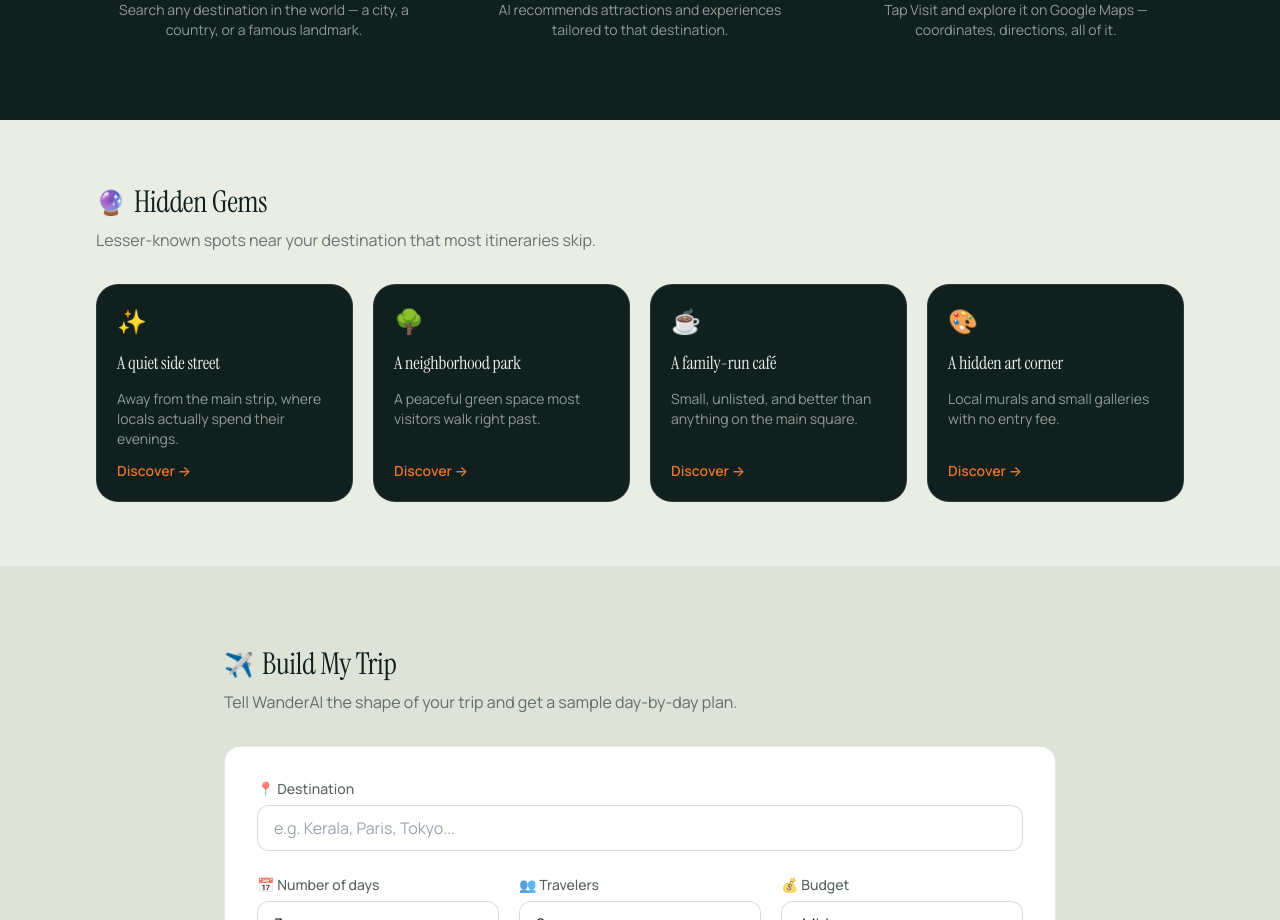
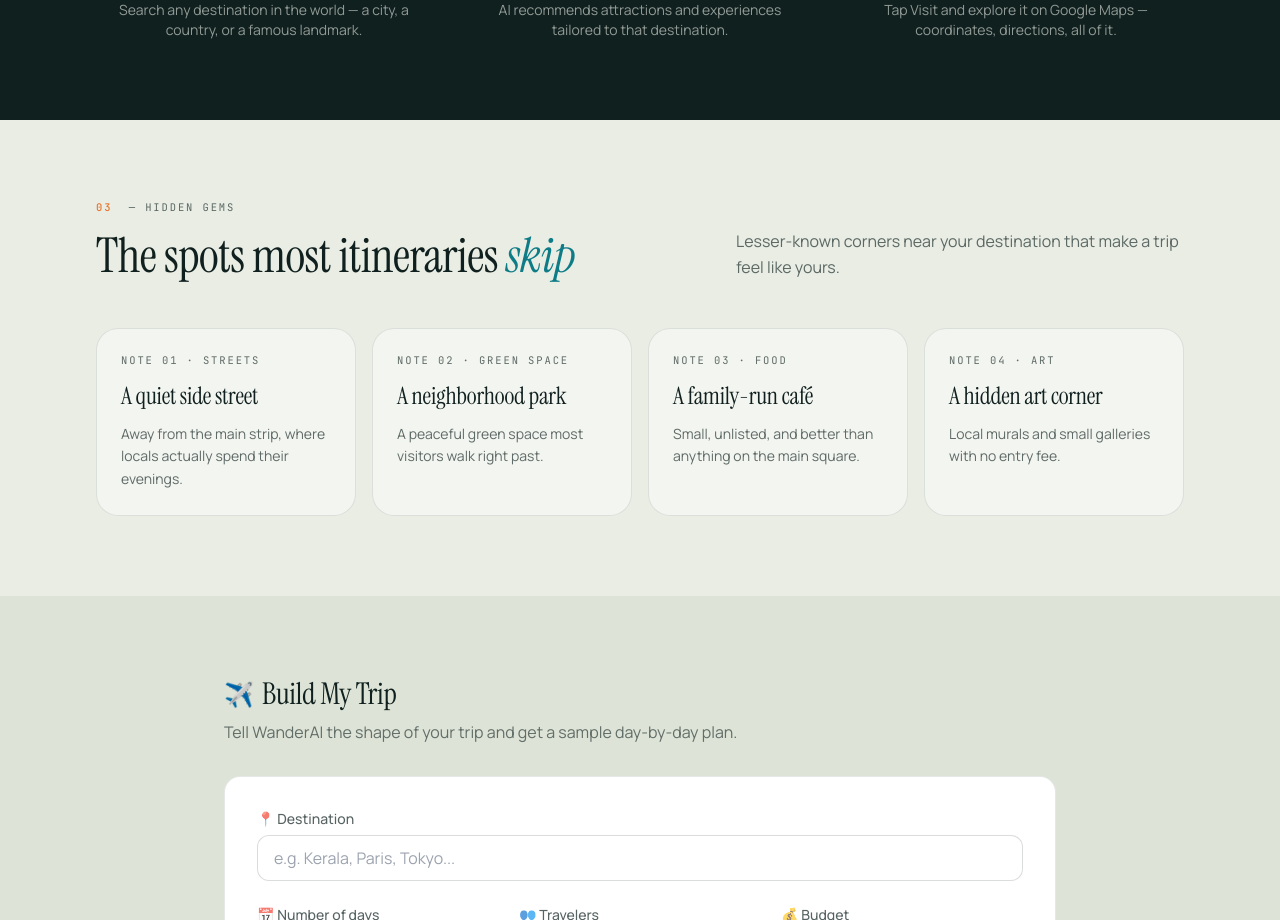
Before and after one commit to jawagarganesh420-collab/tourist_website, a React (Vite) app: page / in a window 1280 px wide. Shown: the part 1860-2780 px from the top of the page. Built offline with nearby package versions, Linux system fonts and the light colour scheme.

Commit message:
Refactor HiddenGems component with topic field
Updated the GEMS array to include 'topic' for each gem and adjusted the layout and styling of the component.

```diff
--- a/src/components/HiddenGems.jsx
+++ b/src/components/HiddenGems.jsx
@@ -1,39 +1,45 @@
 import { motion } from 'framer-motion'
 
 const GEMS = [
-  { title: 'A quiet side street', emoji: '✨', blurb: 'Away from the main strip, where locals actually spend their evenings.' },
-  { title: 'A neighborhood park', emoji: '🌳', blurb: 'A peaceful green space most visitors walk right past.' },
-  { title: 'A family-run café', emoji: '☕', blurb: 'Small, unlisted, and better than anything on the main square.' },
-  { title: 'A hidden art corner', emoji: '🎨', blurb: 'Local murals and small galleries with no entry fee.' },
+  { title: 'A quiet side street', topic: 'Streets', blurb: 'Away from the main strip, where locals actually spend their evenings.' },
+  { title: 'A neighborhood park', topic: 'Green space', blurb: 'A peaceful green space most visitors walk right past.' },
+  { title: 'A family-run café', topic: 'Food', blurb: 'Small, unlisted, and better than anything on the main square.' },
+  { title: 'A hidden art corner', topic: 'Art', blurb: 'Local murals and small galleries with no entry fee.' },
 ]
 
 export default function HiddenGems({ placeName }) {
   return (
-    <section className="py-16">
+    <section className="py-20">
       <div className="max-w-6xl mx-auto px-6 sm:px-8">
-        <div className="flex items-center gap-2 mb-2">
-          <span className="text-2xl">🔮</span>
-          <h2 className="font-display text-3xl font-semibold text-ink">Hidden Gems</h2>
+        <div className="grid md:grid-cols-2 gap-6 md:gap-16 items-end mb-12">
+          <div>
+            <p className="kicker mb-4">
+              <b>03</b> &nbsp;— Hidden gems
+            </p>
+            <h2 className="font-display text-4xl sm:text-5xl leading-[0.98] text-ink">
+              The spots most itineraries <em className="text-compass-teal">skip</em>
+            </h2>
+          </div>
+          <p className="text-ink/65 leading-relaxed max-w-md md:justify-self-end">
+            Lesser-known corners near {placeName || 'your destination'} that make a trip feel like yours.
+          </p>
         </div>
-        <p className="text-ink/60 mb-8 max-w-xl">
-          Lesser-known spots near {placeName || 'your destination'} that most itineraries skip.
-        </p>
-        <div className="grid sm:grid-cols-2 lg:grid-cols-4 gap-5">
+
+        <div className="grid sm:grid-cols-2 lg:grid-cols-4 gap-4">
           {GEMS.map((g, i) => (
             <motion.div
               key={g.title}
-              initial={{ opacity: 0, y: 16 }}
+              initial={{ opacity: 0, y: 24 }}
               whileInView={{ opacity: 1, y: 0 }}
-              viewport={{ once: true }}
-              transition={{ delay: i * 0.08 }}
-              className="dark-stamp-card bg-ink text-paper rounded-sm p-5 flex flex-col gap-3"
+              viewport={{ once: true, amount: 0.2 }}
+              transition={{ delay: i * 0.08, duration: 0.6 }}
+              className="rounded-[22px] border border-ink/10 bg-white/45 p-6 flex flex-col gap-3"
             >
-              <span className="text-2xl">{g.emoji}</span>
-              <h3 className="font-display text-lg font-semibold">{g.title}</h3>
-              <p className="text-sm text-paper/60 flex-1">{g.blurb}</p>
-              <button className="text-sm font-semibold self-start" style={{ color: 'var(--accent, #E8A33D)' }}>
-                Discover →
-              </button>
+              <span className="kicker">
+                Note 0{i + 1} · {g.topic}
+              </span>
+              <h3 className="font-display text-2xl leading-tight text-ink">{g.title}</h3>
+              <p className="text-sm text-ink/65 leading-relaxed flex-1">{g.blurb}</p>
             </motion.div>
           ))}
         </div>
```
